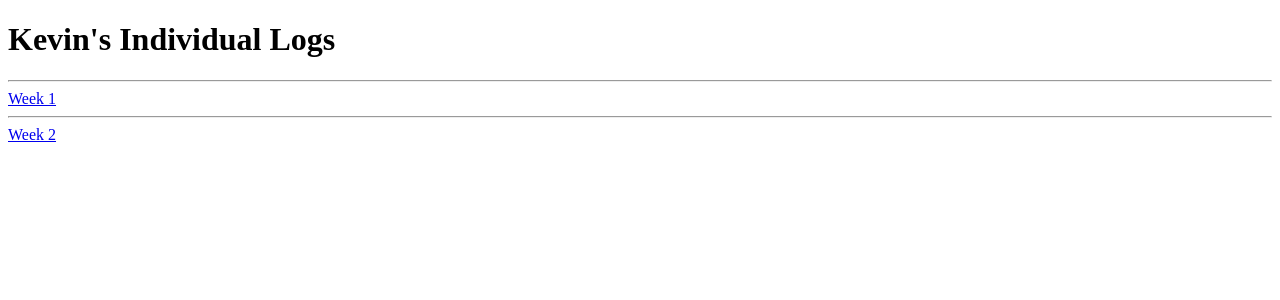
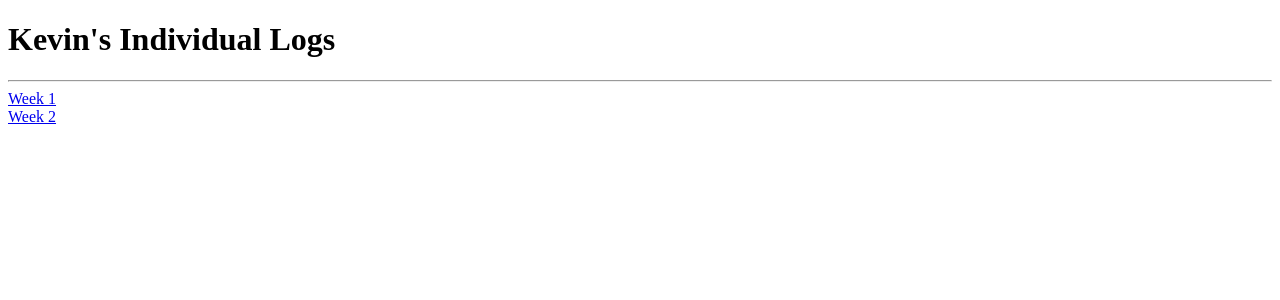
Before and after one commit to AlanBird1999/BoxClub-Team-Website, an Angular app: page /user-logs/kevin in a window 1280 px wide. Shown: the top 300 px of the page. Built offline with nearby package versions, Linux system fonts and the light colour scheme.

Commit message:
small html change

```diff
--- a/src/app/user-logs/kevin-logs/kevin-logs.component.html
+++ b/src/app/user-logs/kevin-logs/kevin-logs.component.html
@@ -3,6 +3,5 @@
 <hr />
 
 <a href="../../../assets/Law30August2022.pdf">Week 1</a>
-
-<hr />
+<br>
 <a href="../../../assets/Law1September2022.pdf">Week 2</a>
```
